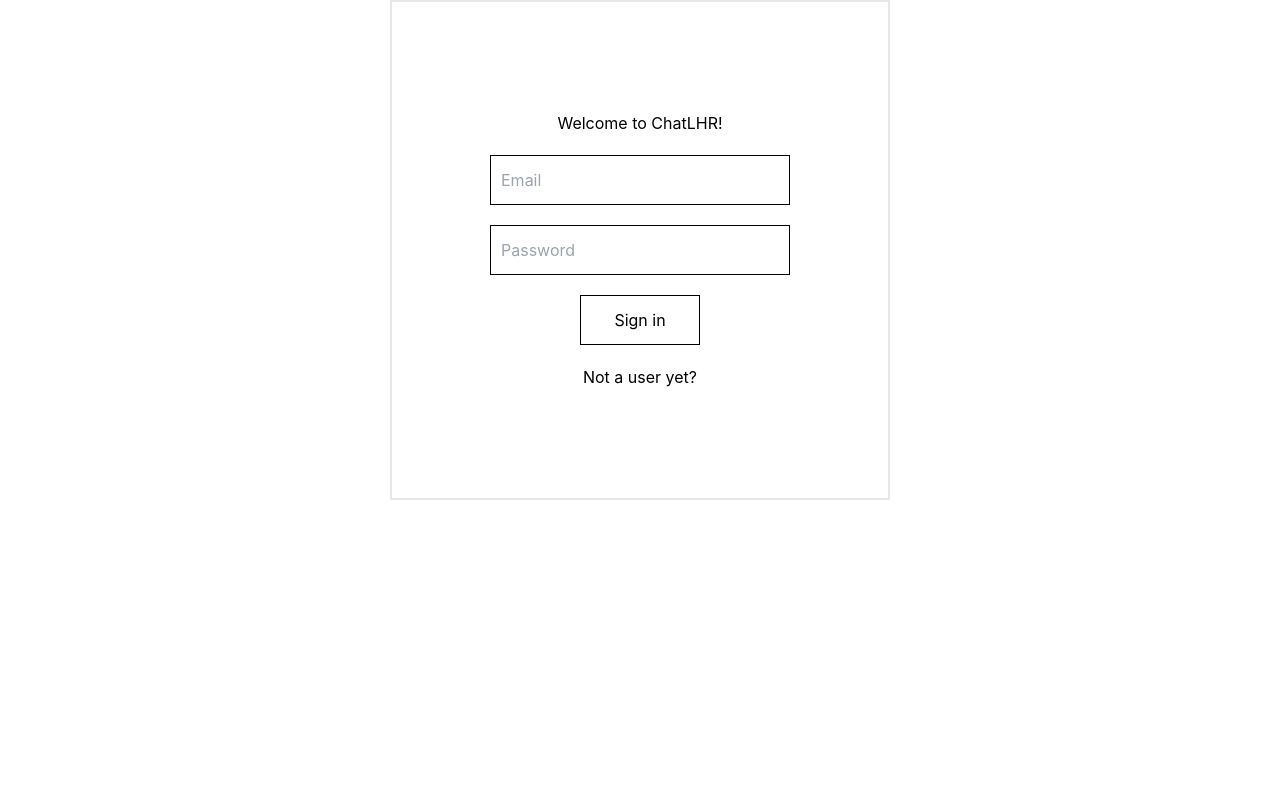
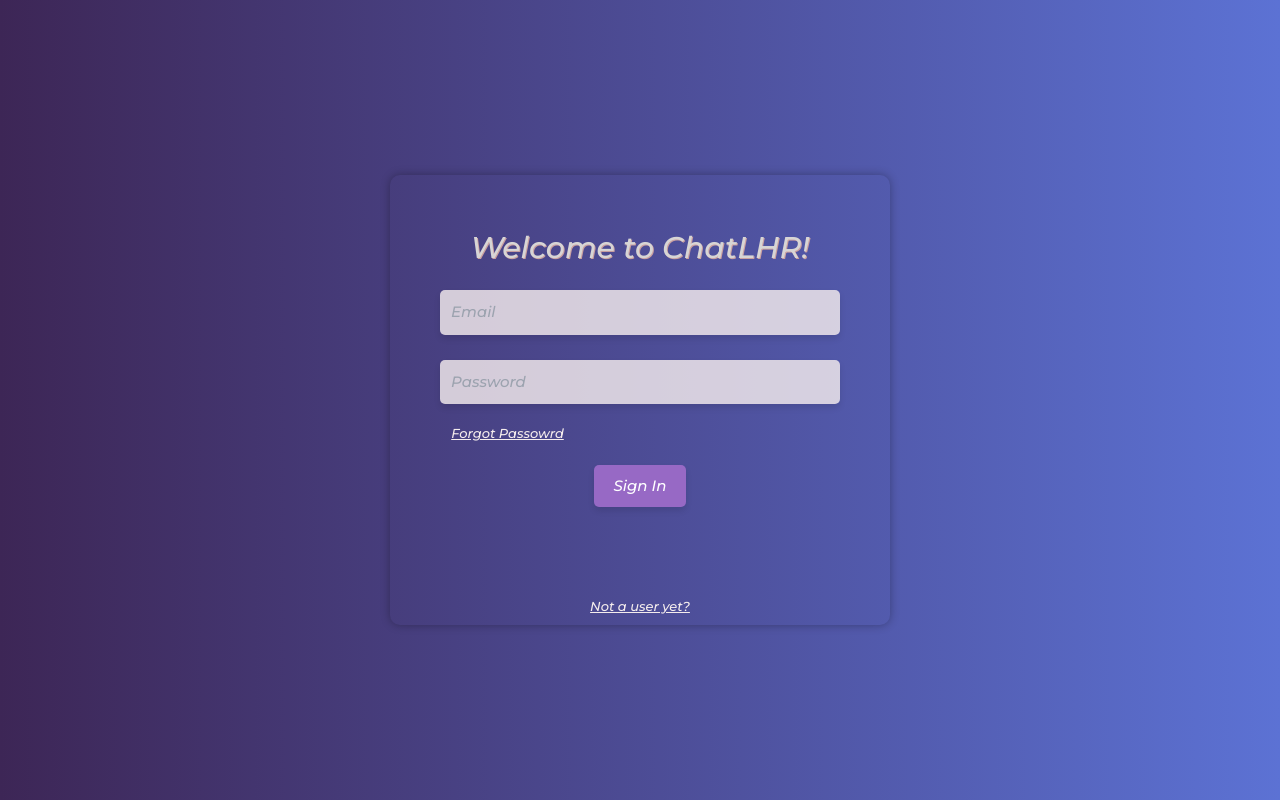
Before and after one commit to LalaChristl/ChatLHR, a React (Create React App) app in the folder client/: page / in a window 1280 px wide. Built offline with nearby package versions, Linux system fonts and the light colour scheme; no server answers.

Commit message:
login css

```diff
--- a/client/src/pages/Login.js
+++ b/client/src/pages/Login.js
@@ -2,6 +2,7 @@
 import { useContext, useState } from "react";
 import { Context } from "../Context";
 import { useNavigate } from "react-router-dom";
+import "../styles/Login.css";
 
 function Login() {
   const { state, dispatch } = useContext(Context);
@@ -34,31 +35,27 @@
 
   console.log("~ Login ~ state", state);
   return (
-    <div className=" flex justify-center">
-      <div className="flex flex-col justify-center items-center gap-[20px] border-[2px] border-grey h-[500px] w-[500px]">
+    <div className="container">
+      <div className="container-2">
         <h1>Welcome to ChatLHR!</h1>
         <input
           type="email"
           placeholder="Email"
           value={data.email}
           onChange={(e) => setData({ ...data, email: e.target.value })}
-          className="border-[1px] border-black h-[50px] w-[300px] p-[10px]"
         />
         <input
           type="password"
           placeholder="Password"
           value={data.password}
           onChange={(e) => setData({ ...data, password: e.target.value })}
-          className="border-[1px] border-black h-[50px] w-[300px] p-[10px]"
         />
-        <button
-          onClick={handleLogin}
-          className="border-[1px] border-black h-[50px] w-[120px]"
-        >
-          Sign in
-        </button>
+         <p className="p-2">Forgot Passowrd</p>
+        <button onClick={handleLogin}>Sign In</button>
 
         <p onClick={handleNotUser}>Not a user yet?</p>
+
+
       </div>
     </div>
   );
--- /dev/null
+++ b/client/src/styles/Login.css
@@ -0,0 +1,98 @@
+@import url("https://fonts.googleapis.com/css2?family=Montserrat:ital,wght@1,500&display=swap");
+
+html,
+body {
+  height: 100%;
+  margin: 0;
+}
+
+body {
+  background: linear-gradient(to right, #3d2656, #5c72d4);
+  display: flex;
+  align-items: center;
+  justify-content: center;
+  font-family: "Montserrat", sans-serif;
+}
+
+.container {
+  display: flex;
+  align-items: center;
+  justify-content: center;
+  height: 100vh;
+}
+
+.container-2 {
+  background-color: rgba(255, 255, 255, 0);
+  padding: 5rem;
+
+  border-radius: 10px;
+  box-shadow: 0 0 10px rgba(0, 0, 0, 0.3);
+  text-align: center;
+  height: 450px;
+  width: 500px;
+  margin: auto;
+}
+
+h1 {
+  font-size: 3rem;
+  color: rgb(215, 213, 213);
+  margin-bottom: 2rem;
+  text-shadow: 1px 1px rgb(203, 161, 161);
+}
+
+input[type="email"],
+input[type="password"] {
+  width: 100%;
+  padding: 1.1rem;
+  margin-bottom: 2.5rem;
+  font-size: 1.5rem;
+  border: none;
+  border-radius: 5px;
+  background-color: rgba(248, 239, 239, 0.8);
+  color: #333;
+  box-shadow: 0 4px 6px rgba(0, 0, 0, 0.1);
+  transition: all 0.3s;
+}
+
+input[type="email"]:focus,
+input[type="password"]:focus {
+  outline: none;
+  box-shadow: 0 4px 6px rgba(255, 255, 255, 0.5);
+}
+
+button {
+  padding: 1rem 2rem;
+  background-color: #9769c5;
+  border: none;
+  border-radius: 5px;
+  font-size: 1.5rem;
+  color: #fff;
+  cursor: pointer;
+  box-shadow: 0 4px 6px rgba(0, 0, 0, 0.1);
+  transition: all 0.3s;
+  margin-top: 16px;
+}
+
+button:hover {
+  background-color: #667eea;
+  box-shadow: 0 4px 6px rgba(0, 0, 0, 0.3);
+}
+
+p {
+  font-size: 1.3rem;
+  color: rgb(245, 237, 237);
+  margin-top: 2rem;
+  cursor: pointer;
+  text-decoration: underline;
+  padding-top: 70px;
+}
+
+p:hover {
+  color: #aa7bd8;
+}
+.p-2 {
+margin-top: -1rem;
+padding-right: 270px;
+font-size: 1.3rem;
+color: rgb(245, 237, 237);
+}
```
